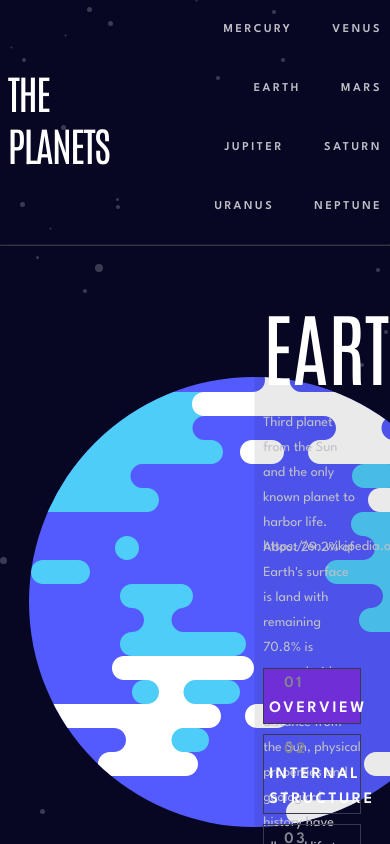
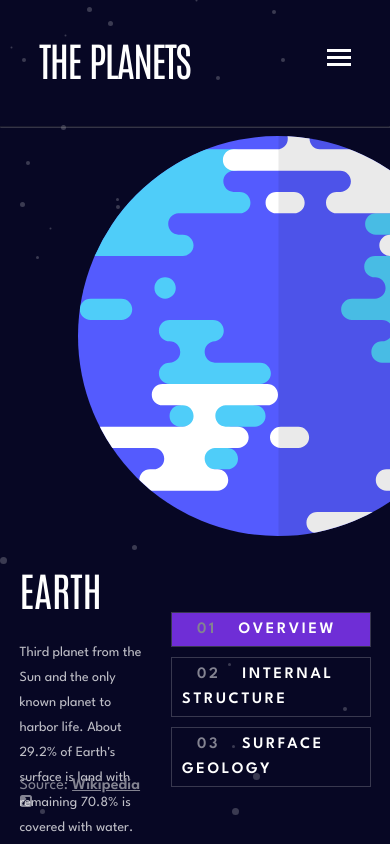
Before and after one commit to Luktoria/Planet-fact-site-Vue-edition, a Vue app: page /planets/Earth in a window 390 px wide. Shown: the top 844 px of the page. Built offline with nearby package versions, Linux system fonts and the light colour scheme.

Commit message:
Created mobile-menu

```diff
--- a/src/components/PlanetDetails.vue
+++ b/src/components/PlanetDetails.vue
@@ -20,22 +20,27 @@
         </div>
 
         <div class="info-container">
+            <div class="title-and-facts">
             <h1>{{ Data[currentIndex].name }}</h1>
 
-            <div class="overview"  v-if="showOverview" >
+            <div class="overview option"  v-if="showOverview" >
             <p> {{ Data[currentIndex].overview.content }}</p>
-            <p>{{ Data[currentIndex].overview.source }}</p>
+            <span>Source: </span>
+            <a :href="Data[currentIndex].overview.source">Wikipedia <img src="../assets/icon-source.svg" alt="link-anchor-icon"></a>
             </div>
 
-            <div class="structure" v-if="showInternal">
+            <div class="structure option" v-if="showInternal">
                 <p> {{ Data[currentIndex].structure.content }} </p>
-                <p> {{ Data[currentIndex].structure.source  }}</p>
+                <span>Source: </span>
+            <a :href="Data[currentIndex].structure.source">Wikipedia <img src="../assets/icon-source.svg" alt="link-anchor-icon"></a>
             </div>
 
-            <div class="geology" v-if="showGeology">
+            <div class="geology option" v-if="showGeology">
                 <p> {{ Data[currentIndex].geology.content }} </p>
-                <p> {{ Data[currentIndex].geology.source }} </p>
+                <span>Source: </span>
+            <a :href="Data[currentIndex].geology.source">Wikipedia <img src="../assets/icon-source.svg" alt="link-anchor-icon"></a>
             </div>
+        </div>
 
             <div>
             <button :class="[showOverview ? this.$route.params.name + '-active' : '']" @click="activateOverview"> <span>01 </span> OVERVIEW</button>
@@ -147,7 +152,7 @@ export default {
 }
 
 .info-container{
-    width: 25%;
+    width: 20%;
     display: flex;
     flex-direction: column;
     justify-content: center;
@@ -167,6 +172,7 @@ export default {
     line-height: 25px;
     color: #bfbfc7;
     height: 110px;
+    margin-bottom: 25px;
 }
 
 .image-container-for-geology,
@@ -223,6 +229,21 @@ button span{
     color: #838391;
     padding: 0 15px;
 }
+
+.option{
+    margin: 25px 0;
+}
+
+.option span,
+.option a {
+    color: #838391;
+    font-family: 'League Spartan', sans-serif;
+}
+
+.option a{
+    font-weight: 600;
+}
+
 
 .planet-facts-cards{
     display: flex;
@@ -286,4 +307,57 @@ button span{
     background-color: #2D68F0;
 }
 
+
+@media screen and (max-width: 1225px) {
+
+.planet-img{
+    max-height: 400px;
+}
+
+.info-container {
+    width: 30%;
+}
+
+}
+
+@media screen and (max-width: 900px) {
+
+.planet-container{
+    flex-direction: column;
+    justify-content: normal;
+}
+
+.info-container {
+    flex-direction: row;
+    width: 90%;
+    align-items: center;
+}
+
+.title-and-facts{
+    width: 50%;
+    padding-right: 20px;
+}
+
+.info-container h1{
+    font-size: 40px;
+}
+}
+
+.image-container-for-geology, .image-container-for-overview, .image-container-for-internal {
+    height: 430px;
+}
+
+.below-img{
+    margin-top: 0;
+}
+
+.top-img img{
+    height: 100px;
+    width: auto;
+}
+
+.card-item h2{
+    font-size: 24px;;
+}
+
 </style>
--- a/src/components/TheNavbar.vue
+++ b/src/components/TheNavbar.vue
@@ -1,6 +1,6 @@
 <template>
     <nav>
-        <div>
+        <div class="planet-heading">
             <h2>The Planets</h2>
         </div>
         <div class="list-container">
@@ -10,7 +10,21 @@
                 </router-link>
             </ul>
         </div>
+
+        <div class="list-container-mobile">
+            <img src="../assets/icon-hamburger.svg" alt="mobile-menu-icon" @click="showMobileMenu">
+        </div>
+
     </nav>
+
+    <div class="list-mobile" v-if="mobileVisible">
+        <ul v-for="planet of Data" :key="planet.name" :id="planet.name" class="mobile-planets">
+                <router-link :to="{ name: 'name', params: { name: planet.name } }">
+                    <li class='planet'>{{ planet.name }}</li>
+                    <hr>
+                </router-link>
+            </ul>
+            </div>
 </template>
 
 <script>
@@ -19,9 +33,18 @@ import Data from "../../data.json";
 export default {
     data() {
         return {
+            mobileVisible: false,
             Data
         }
+    },
+
+    methods: {
+        showMobileMenu(){
+            this.mobileVisible = !this.mobileVisible
+        }
     }
+
+
 }
 
 </script>
@@ -35,7 +58,10 @@ nav {
     grid-row-gap: 0px;
     padding: 0 2%;
     align-items: center;
+}
 
+.list-container-mobile{
+    display: none;
 }
 
 h2 {
@@ -61,7 +87,6 @@ ul {
     grid-area: 1 / 2 / 2 / 4;
     text-align: right;
 }
-
 a{
     color: #bfbfc7;
     text-decoration: none;
@@ -70,4 +95,104 @@ a{
 a:hover{
     color: white;
 }
+
+
+@media screen and (max-width: 1225px) {
+
+    nav{
+    grid-template-columns: repeat(4, 1fr);
+}
+
+.list-container{
+    grid-area: 1 / 2 / 2 / 5
+}
+
+ul{
+    padding-left: 15px;
+}
+
+}
+
+@media screen and (max-width: 900px) {
+
+nav{
+    display: block;
+    text-align: center;
+}
+
+.list-container{
+    text-align: center;
+}
+}
+
+@media screen and (max-width: 670px) {
+
+    .list-container{
+        display: none;
+    }
+
+    nav{
+        display: flex;
+        width: 80%;
+        justify-content: space-between;
+        margin: 0 auto;
+    }
+    .planet-heading{
+        display: inline-block;
+    }
+    .list-container-mobile{
+        display: inline-block;
+    }
+
+    .list-mobile ul{
+        display: block;
+        width: 80%;
+        margin: 10px auto;
+
+    }
+
+    .planet::before{
+    display: inline-block;
+    vertical-align: middle;
+    width: 10px;
+    height: 10px;
+    border-radius: 5px;
+    margin-right: 10px;
+    content: ' ';
+    }
+
+    #Mercury li::before{
+        background-color: #DEF4FC;
+    }
+
+    #Venus li::before{
+        background-color: #F7CC7F;
+    }
+
+    #Earth li::before{
+        background-color: #545BFE;
+    }
+
+    #Mars li::before{
+        background-color: #FF6A45;
+    }
+
+    #Jupiter li::before{
+        background-color: #ECAD7A;
+    }
+
+    #Saturn li::before{
+        background-color: #FCCB6B;
+    }
+
+    #Uranus li::before{
+        background-color: #65F0D5;
+    }
+
+    #Neptune li::before{
+        background-color: #497EFA;
+    }
+
+}
+
 </style>
```
